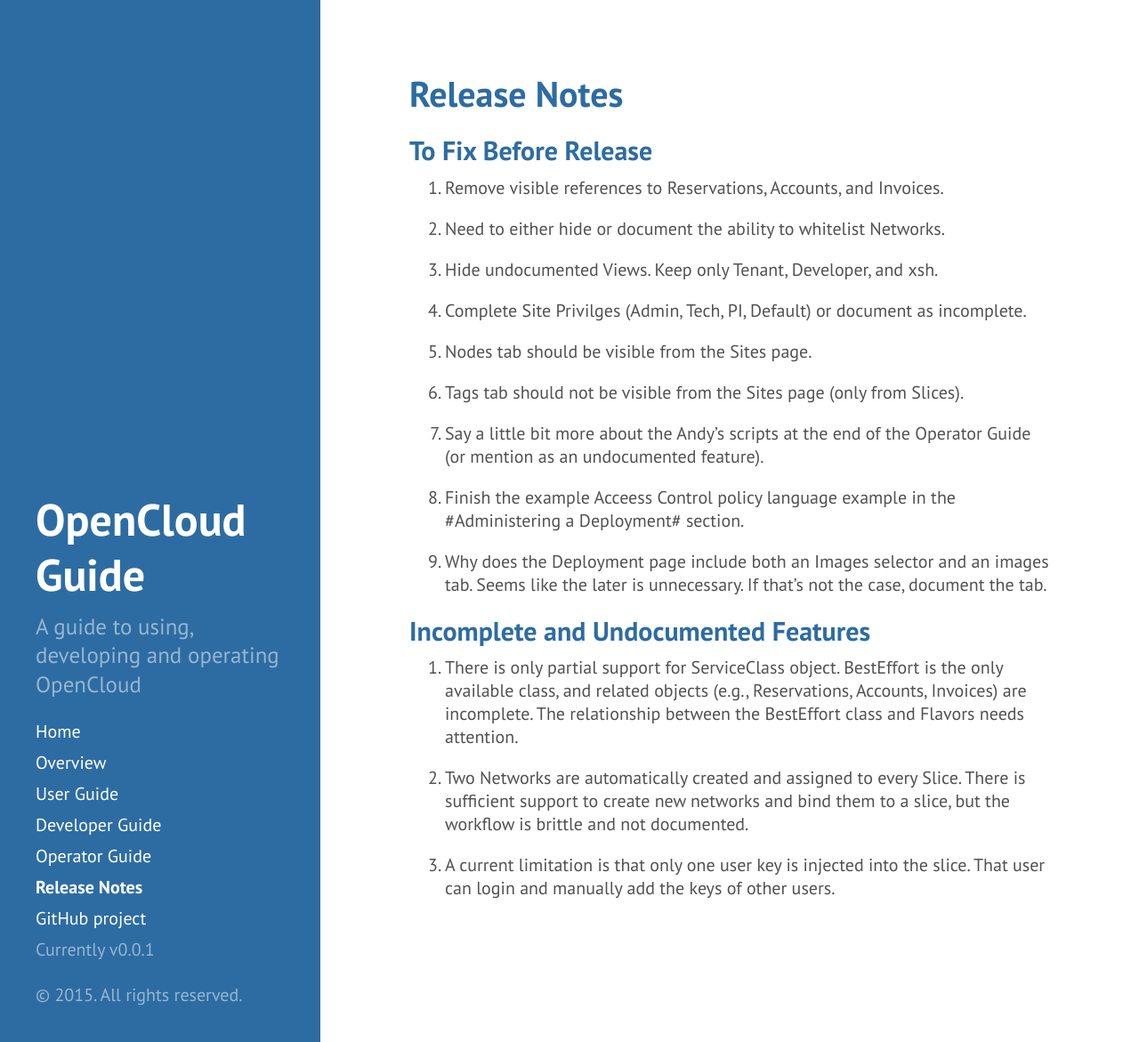
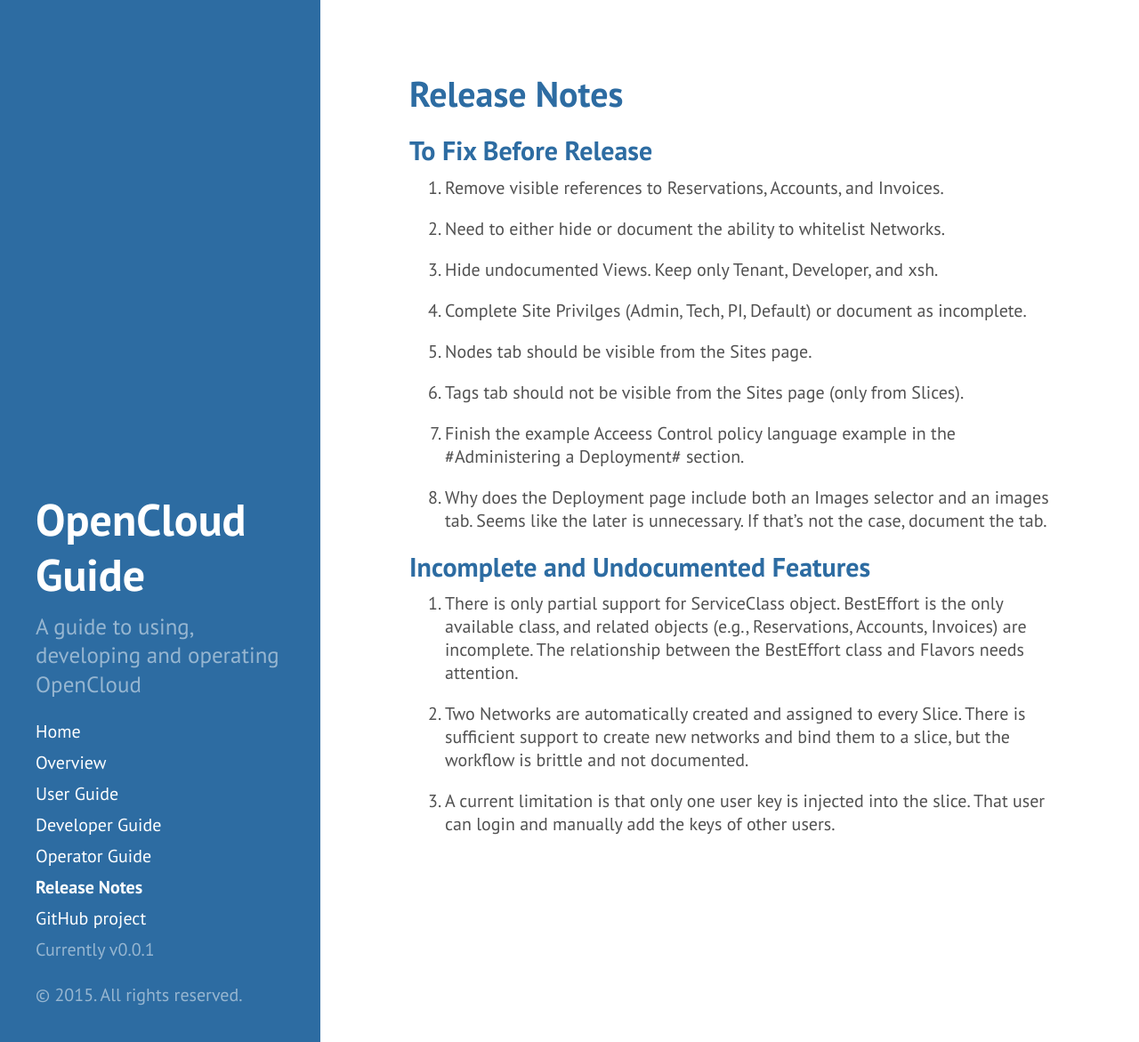
Before and after one commit to open-cloud/open-cloud.github.io.old, a Jekyll site: the page built from 4_notes.md, in a window 1280 px wide and 1171 px high. Shown: the whole window at 89% size. Built offline with Jekyll 4.4.1, drawn with Linux system fonts in a browser that asks for light colours; Markdown is read by kramdown in place of the engine named in the settings.

```diff
--- a/4_notes.md
+++ b/4_notes.md
@@ -20,13 +20,10 @@
 6. Tags tab should not be visible from the Sites page (only from
    Slices).
 
-7. Say a little bit more about the Andy's scripts at the end of the
-   Operator Guide (or mention as an undocumented feature).
-
-8. Finish the example Acceess Control policy language example in the
+7. Finish the example Acceess Control policy language example in the
    #Administering a Deployment# section.
 
-9. Why does the Deployment page include both an Images selector and
+8. Why does the Deployment page include both an Images selector and
    an images tab. Seems like the later is unnecessary. If that's not
    the case, document the tab.
 
```
Also changed, not shown: 1_user.md (+1 -1 lines), 3_operator.md (+20 -25 lines).
